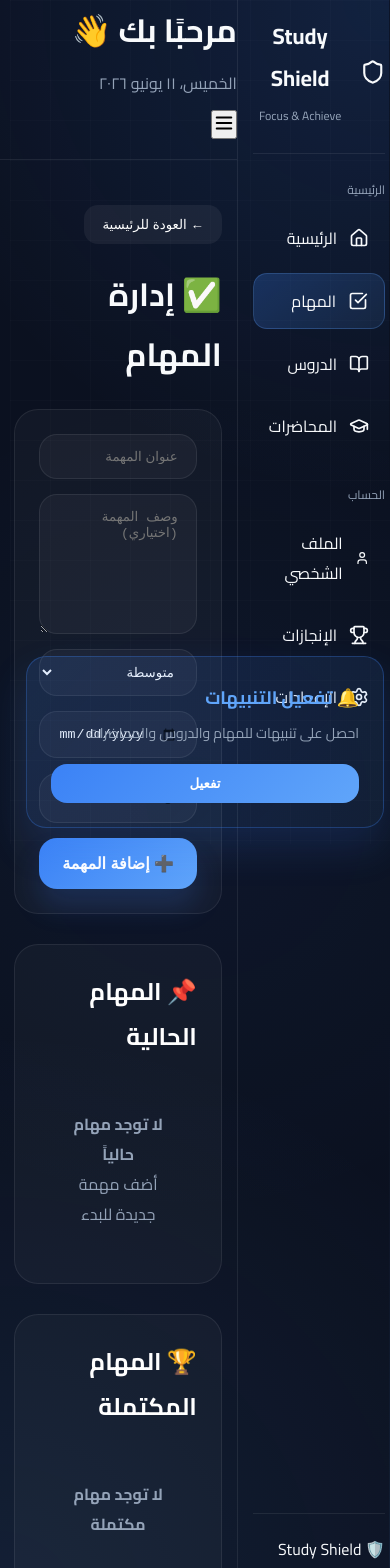
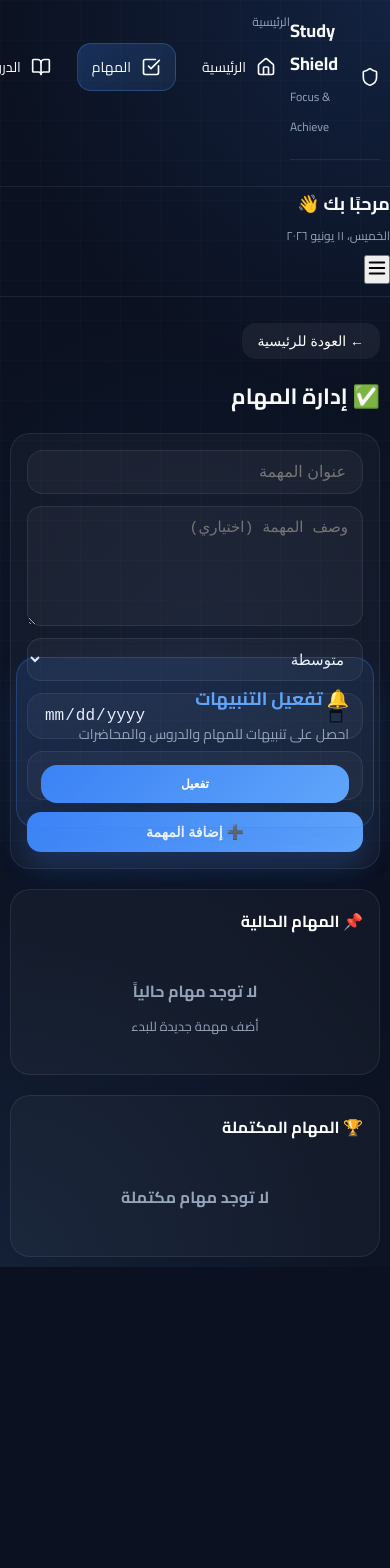
Before and after one commit to bt3762334-commits/study-shield, a React (Vite) app: page /tasks in a window 390 px wide. Shown: the top 1568 px of the page. After the commit the page ends 1267 px from the top, so only its background shows below. Built offline with nearby package versions, Linux system fonts and the light colour scheme.

Commit message:
Enhance mobile responsiveness with optimized breakpoints, fonts, and layout for all screen sizes

```diff
--- a/index.html
+++ b/index.html
@@ -2,7 +2,16 @@
 <html lang="ar" dir="rtl">
 <head>
   <meta charset="UTF-8" />
-  <meta name="viewport" content="width=device-width, initial-scale=1.0"/>
+  <meta name="viewport" content="width=device-width, initial-scale=1.0, viewport-fit=cover, maximum-scale=1.0"/>
+  <meta name="theme-color" content="#0b1120"/>
+  <meta name="description" content="Study Shield - منصة حديثة لإدارة المهام والدروس والمحاضرات"/>
+  <meta name="mobile-web-app-capable" content="yes"/>
+  <meta name="apple-mobile-web-app-capable" content="yes"/>
+  <meta name="apple-mobile-web-app-status-bar-style" content="black-translucent"/>
+  <meta name="apple-mobile-web-app-title" content="Study Shield"/>
+
+  <link rel="icon" href="/favicon.ico" />
+  <link rel="apple-touch-icon" href="/favicon.ico"/>
 
   <link rel="preconnect" href="https://fonts.googleapis.com">
   <link rel="preconnect" href="https://fonts.gstatic.com" crossorigin>
--- a/src/styles/globals.css
+++ b/src/styles/globals.css
@@ -1024,75 +1024,584 @@ html {
    MOBILE
 ========================= */
 
+@media (max-width: 1024px) {
+  .app-layout {
+    flex-direction: column;
+  }
+
+  .sidebar {
+    width: 100%;
+    border-left: none;
+    border-bottom: 1px solid rgba(255,255,255,.08);
+    padding: 16px;
+    flex-direction: row;
+    overflow-x: auto;
+  }
+
+  .sidebar nav {
+    flex-direction: row;
+    gap: 12px;
+  }
+
+  .page-content {
+    max-width: 100%;
+  }
+}
+
 @media (max-width: 768px) {
 
   .page-content {
-    padding: 15px;
+    padding: 12px;
   }
 
   .sidebar {
-    padding: 15px;
+    padding: 12px;
+  }
+
+  .main-content {
+    flex: 1;
   }
 
   .logo {
-    justify-content: center;
-    text-align: center;
-  }
-
-  .hero {
-    flex-direction: column;
-    text-align: center;
-    padding: 25px;
-  }
-
-  .hero h1 {
-    font-size: 30px;
-  }
-
-  .hero p {
-    font-size: 15px;
-  }
-
-  .hero-stats {
-    width: 100%;
-  }
-
-  .quick-actions,
-  .stats-grid,
-  .dashboard-grid,
-  .profile-stats,
-  .achievement-grid {
-    grid-template-columns: 1fr;
-  }
-
-  .task-form {
-    display: grid;
-    gap: 15px;
-  }
-
-  .task-card {
-    flex-direction: column;
-    align-items: flex-start;
-    gap: 15px;
-  }
-
-  .task-actions {
-    flex-direction: column;
-  }
-
-  .task-meta {
-    width: 100%;
+    justify-content: flex-start;
+    text-align: left;
+    gap: 10px;
+    padding-bottom: 16px;
+    margin-bottom: 16px;
+  }
+
+  .logo h2 {
+    font-size: 18px;
+  }
+
+  .sidebar-section {
+    margin-bottom: 16px;
+  }
+
+  .sidebar nav a {
+    padding: 10px 14px;
+    gap: 10px;
+    font-size: 14px;
+  }
+
+  .page-title {
+    font-size: 26px;
+    margin-bottom: 18px;
   }
 
   .header {
     flex-direction: column;
     align-items: flex-start;
     gap: 12px;
+    padding-bottom: 16px;
+    margin-bottom: 20px;
+  }
+
+  .header h1 {
+    font-size: 22px;
+    margin-bottom: 4px;
+  }
+
+  .header p {
+    font-size: 13px;
   }
 
   .header-date {
     width: 100%;
     text-align: center;
+    padding: 10px 16px;
+    font-size: 13px;
+  }
+
+  .hero {
+    flex-direction: column;
+    text-align: center;
+    padding: 20px;
+    min-height: auto;
+    margin-bottom: 20px;
+  }
+
+  .hero::before,
+  .hero::after {
+    display: none;
+  }
+
+  .hero h1 {
+    font-size: 28px;
+    margin-bottom: 8px;
+  }
+
+  .hero p {
+    font-size: 14px;
+  }
+
+  .hero-stats {
+    width: 100%;
+    min-width: auto;
+    padding: 16px;
+  }
+
+  .hero-stats strong {
+    font-size: 28px;
+  }
+
+  .hero-stats span {
+    font-size: 12px;
+  }
+
+  .stats-grid {
+    grid-template-columns: repeat(2, 1fr);
+    gap: 12px;
+    margin-bottom: 20px;
+  }
+
+  .stat-card {
+    padding: 16px;
+    border-radius: 18px;
+  }
+
+  .stat-card h3 {
+    font-size: 28px;
+    margin-bottom: 6px;
+  }
+
+  .stat-card p {
+    font-size: 12px;
+  }
+
+  .quick-actions {
+    grid-template-columns: 1fr;
+    gap: 16px;
+    margin: 20px 0;
+  }
+
+  .action-card {
+    padding: 24px;
+    min-height: 110px;
+    border-radius: 20px;
+  }
+
+  .action-icon {
+    font-size: 36px;
+  }
+
+  .action-card span {
+    font-size: 15px;
+    font-weight: 700;
+  }
+
+  .verse-card {
+    padding: 20px;
+    margin-bottom: 20px;
+    border-radius: 18px;
+  }
+
+  .verse-card h2 {
+    font-size: 16px;
+    margin-bottom: 8px;
+  }
+
+  .verse-card span {
+    font-size: 12px;
+  }
+
+  .section-card {
+    margin-top: 20px;
+    padding: 18px;
+    border-radius: 20px;
+  }
+
+  .section-card h2 {
+    font-size: 18px;
+    margin-bottom: 16px;
+  }
+
+  .task-form {
+    padding: 18px;
+    gap: 14px;
+    border-radius: 20px;
+  }
+
+  .task-form input[type="text"],
+  .task-form textarea,
+  .task-form select,
+  .task-form input[type="date"],
+  .task-form input[type="time"] {
+    padding: 12px 16px;
+    font-size: 16px;
+    border-radius: 16px;
+  }
+
+  .task-form textarea {
+    min-height: 120px;
+  }
+
+  .task-form button {
+    padding: 14px 18px;
+    font-size: 15px;
+    border-radius: 16px;
+  }
+
+  .task-card {
+    flex-direction: column;
+    gap: 14px;
+    padding: 16px;
+    border-radius: 18px;
+  }
+
+  .task-content span {
+    font-size: 16px;
+  }
+
+  .task-content p {
+    font-size: 13px;
+  }
+
+  .task-meta {
+    width: 100%;
+    gap: 8px;
+  }
+
+  .task-meta span {
+    font-size: 11px;
+    padding: 5px 10px;
+  }
+
+  .task-actions {
+    width: 100%;
+    flex-direction: row;
+    gap: 8px;
+  }
+
+  .task-actions button {
+    padding: 9px 14px;
+    font-size: 13px;
+    border-radius: 14px;
+  }
+
+  .task-actions input[type="checkbox"] {
+    width: 16px;
+    height: 16px;
+  }
+
+  .priority {
+    padding: 4px 8px;
+    font-size: 11px;
+  }
+
+  .empty-state {
+    padding: 20px;
+  }
+
+  .empty-state h4 {
+    font-size: 16px;
+    margin-bottom: 8px;
+  }
+
+  .empty-state p {
+    font-size: 13px;
+  }
+
+  .achievement-grid {
+    grid-template-columns: repeat(auto-fill, minmax(140px, 1fr));
+    gap: 12px;
+  }
+
+  .achievement-card {
+    padding: 16px;
+    border-radius: 16px;
+  }
+
+  .achievement-icon {
+    font-size: 40px;
+    margin-bottom: 10px;
+  }
+
+  .profile-card {
+    padding: 24px;
+    border-radius: 20px;
+  }
+
+  .profile-avatar {
+    font-size: 70px;
+    margin-bottom: 12px;
+  }
+
+  .profile-card h1 {
+    font-size: 20px;
+    margin-bottom: 8px;
+  }
+
+  .profile-stats {
+    grid-template-columns: repeat(auto-fit, minmax(160px, 1fr));
+    gap: 12px;
+  }
+
+  .profile-stat {
+    padding: 18px;
+    border-radius: 18px;
+  }
+
+  .profile-stat h2 {
+    font-size: 28px;
+    margin-bottom: 6px;
+  }
+
+  .profile-stat p {
+    font-size: 12px;
+  }
+
+  .notification-card {
+    margin-top: 16px;
+    padding: 16px;
+    border-radius: 18px;
+  }
+
+  .notification-card h3 {
+    font-size: 16px;
+    margin-bottom: 8px;
+  }
+
+  .notification-card p {
+    font-size: 13px;
+  }
+
+  .streak-card {
+    margin-top: 16px;
+    padding: 16px;
+  }
+
+  .streak-icon {
+    font-size: 40px;
+    margin-bottom: 10px;
+  }
+
+  .xp-card {
+    margin-top: 16px;
+    padding: 16px;
+  }
+
+  .xp-header {
+    margin-bottom: 12px;
+  }
+
+  .xp-header h3 {
+    font-size: 16px;
+  }
+
+  .back-btn {
+    padding: 10px 16px;
+    font-size: 14px;
+    margin-bottom: 16px;
+  }
+
+  .back-btn:hover {
+    background: rgba(59,130,246,.15);
+  }
+
+  .notification-permission-banner {
+    right: 12px;
+    left: 12px;
+    bottom: 12px;
+    max-width: none;
+    padding: 16px;
+    flex-direction: column;
+  }
+
+  .notification-permission-banner .enable-btn {
+    width: 100%;
+    padding: 12px 16px;
+    font-size: 14px;
+  }
+}
+
+@media (max-width: 480px) {
+
+  .page-content {
+    padding: 10px;
+  }
+
+  .sidebar {
+    padding: 10px;
+  }
+
+  .page-title {
+    font-size: 22px;
+    margin-bottom: 16px;
+  }
+
+  .header {
+    gap: 8px;
+    padding-bottom: 12px;
+    margin-bottom: 16px;
+  }
+
+  .header h1 {
+    font-size: 18px;
+  }
+
+  .header p {
+    font-size: 12px;
+  }
+
+  .header-date {
+    font-size: 11px;
+    padding: 8px 12px;
+  }
+
+  .hero {
+    padding: 16px;
+    gap: 12px;
+  }
+
+  .hero h1 {
+    font-size: 24px;
+  }
+
+  .hero p {
+    font-size: 13px;
+  }
+
+  .stats-grid {
+    grid-template-columns: 1fr;
+    gap: 10px;
+  }
+
+  .stat-card {
+    padding: 14px;
+  }
+
+  .stat-card h3 {
+    font-size: 24px;
+  }
+
+  .stat-card p {
+    font-size: 11px;
+  }
+
+  .quick-actions {
+    gap: 12px;
+    margin: 16px 0;
+  }
+
+  .action-card {
+    padding: 20px;
+    min-height: 100px;
+    gap: 12px;
+  }
+
+  .action-icon {
+    font-size: 32px;
+  }
+
+  .action-card span {
+    font-size: 14px;
+  }
+
+  .section-card {
+    padding: 16px;
+  }
+
+  .section-card h2 {
+    font-size: 16px;
+    margin-bottom: 12px;
+  }
+
+  .task-form {
+    padding: 16px;
+    gap: 12px;
+  }
+
+  .task-form input,
+  .task-form textarea,
+  .task-form select {
+    padding: 11px 14px;
+    font-size: 15px;
+    border-radius: 14px;
+  }
+
+  .task-form button {
+    padding: 12px 16px;
+    font-size: 14px;
+    border-radius: 14px;
+  }
+
+  .task-card {
+    gap: 12px;
+    padding: 14px;
+  }
+
+  .task-content span {
+    font-size: 15px;
+  }
+
+  .task-content p {
+    font-size: 12px;
+  }
+
+  .task-actions {
+    gap: 6px;
+  }
+
+  .task-actions button {
+    padding: 8px 12px;
+    font-size: 12px;
+  }
+
+  .achievement-grid {
+    grid-template-columns: repeat(auto-fill, minmax(110px, 1fr));
+    gap: 10px;
+  }
+
+  .achievement-icon {
+    font-size: 36px;
+    margin-bottom: 8px;
+  }
+
+  .profile-card {
+    padding: 20px;
+  }
+
+  .profile-avatar {
+    font-size: 60px;
+  }
+
+  .profile-card h1 {
+    font-size: 18px;
+  }
+
+  .profile-stats {
+    grid-template-columns: repeat(auto-fit, minmax(130px, 1fr));
+    gap: 10px;
+  }
+
+  .profile-stat {
+    padding: 14px;
+  }
+
+  .profile-stat h2 {
+    font-size: 24px;
+  }
+
+  .notification-permission-banner {
+    padding: 12px;
+    right: 8px;
+    left: 8px;
+    bottom: 8px;
+  }
+
+  .banner-content h4 {
+    font-size: 15px;
+    margin-bottom: 6px;
+  }
+
+  .banner-content p {
+    font-size: 12px;
+  }
+
+  .notification-permission-banner .enable-btn {
+    padding: 10px 14px;
+    font-size: 12px;
   }
 }
 .pomodoro-card {
```
